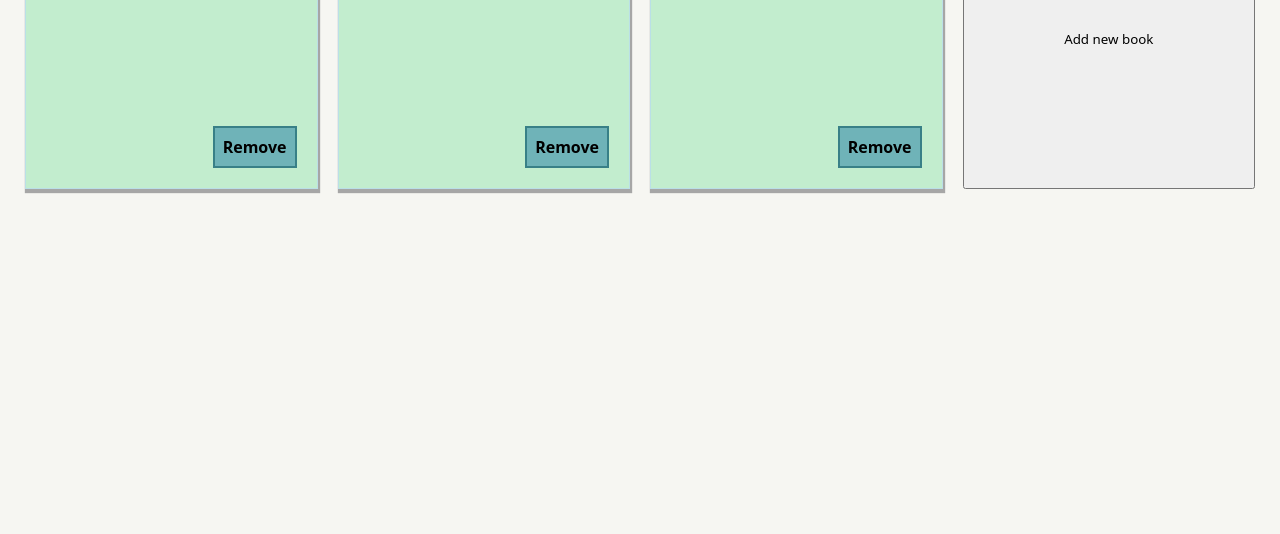
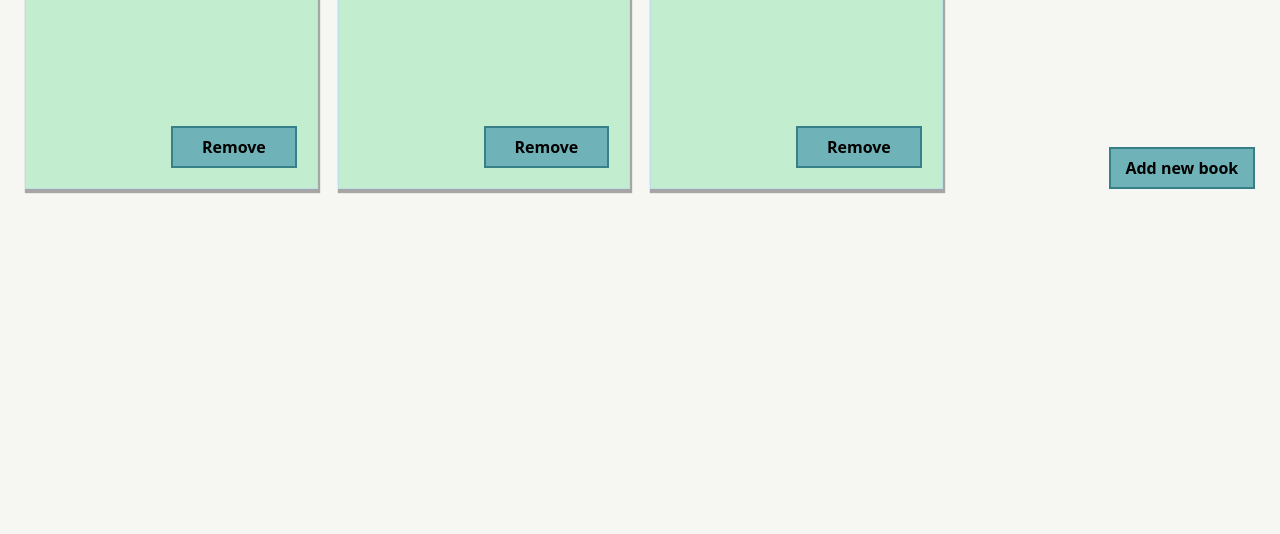
Before and after one commit to volpe23/library-project, a plain HTML site: page index.html in a window 1280 px wide. Shown: the part 266-800 px from the top of the page. Drawn offline with Linux system fonts and the light colour scheme.

Commit message:
Modified add new book button

```diff
--- a/script.js
+++ b/script.js
@@ -26,6 +26,7 @@ function displayBooks() {
     const modal = document.querySelector('.modal');
     const formTrigger = document.createElement('button');
     formTrigger.textContent = 'Add new book';
+    formTrigger.classList.add('remove-button');
     formTrigger.addEventListener('click', () => {
         modal.classList.toggle('hidden');
     });
@@ -47,13 +48,11 @@ function displayBooks() {
         removeButton.classList.add('remove-button');
         removeButton.addEventListener('click', () => {
             myLibrary.splice(i, 1);
-            modal.classList.toggle('hidden');
             displayBooks();
         });
         card.append(title, author, pages, removeButton);
         container.append(card);
     });
-
     container.append(formTrigger);
 }
 
--- a/styles.scss
+++ b/styles.scss
@@ -49,6 +49,13 @@ main {
             width: 100%;
             font-size: 2rem;
         }
+    }
+    .remove-button {
+        width: 50%;
+        margin-left: auto;
+    }
+}
+
 .remove-button {
     @extend %buttonstyle;
     background-color: $light-bluegreen;
@@ -60,9 +67,6 @@ main {
 
     }
 }
-    }
-}
-
 %buttonstyle {
     align-self: flex-end;
     padding: 8px;
```
Also changed, not shown: styles.css, 1 other file. Lines whose indentation alone changed are shown as unchanged.
